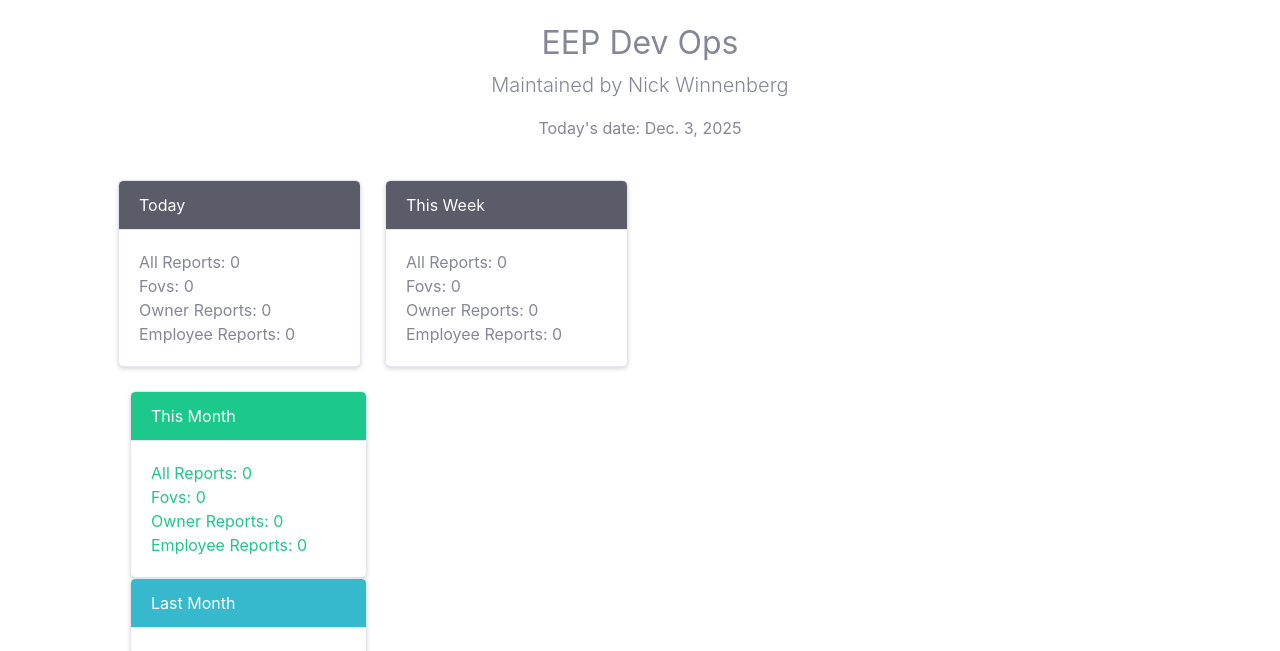
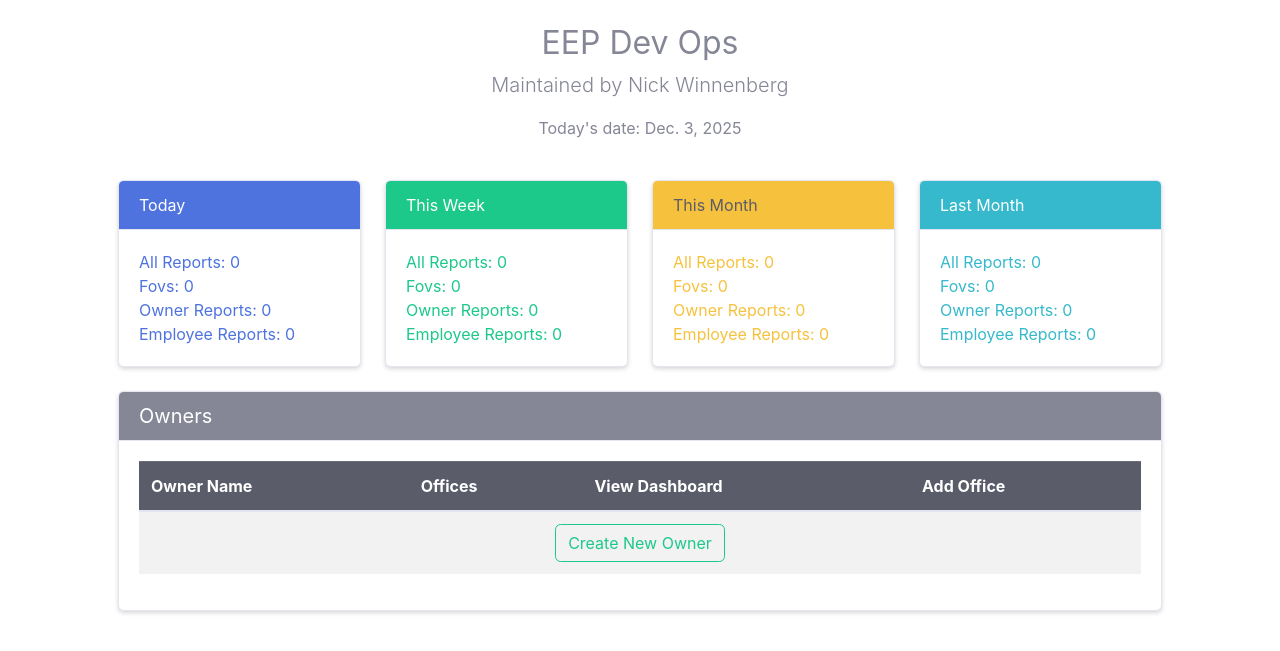
Before and after one commit to nick-winnenberg/devops, a Django app: page /home/ in a window 1280 px wide. Shown: the part 104-755 px from the top of the page. Run offline with Django 5.2, Linux system fonts and the light colour scheme; the visitor is signed in with stand-in values (Sample User, id 1); data that the repository does not hold is empty; some libraries are stand-ins or nearby versions.

Commit message:
streamlined

```diff
--- a/Desktop/devops/devops/owners/templates/owners/home.html
+++ b/Desktop/devops/devops/owners/templates/owners/home.html
@@ -13,48 +13,34 @@
 <div class="row g-4 mb-4">
     <div class="col-md-3">
         <div class="card shadow-sm">
-            <div class="card-header bg-dark text-white">Today</div>
+            <div class="card-header bg-primary text-white">Today</div>
             <div class="card-body">
-                <div class="fs-5 fw-bold">All Reports: {{ today_reports_count }}</div>
-                <div class="fs-6">Fovs: {{ today_fovs }}</div>
-                <div class="fs-6">Owner Reports: {{ today_owner_reports_count }}</div>
-                <div class="fs-6">Employee Reports: {{ today_employee_reports_count }}</div>
+                <div class="fs-5 fw-bold text-primary">All Reports: {{ today_reports_count }}</div>
+                <div class="fs-6 text-primary">Fovs: {{ today_fovs }}</div>
+                <div class="fs-6 text-primary">Owner Reports: {{ today_owner_reports_count }}</div>
+                <div class="fs-6 text-primary">Employee Reports: {{ today_employee_reports_count }}</div>
             </div>
         </div>
     </div>
     <div class="col-md-3">
         <div class="card shadow-sm">
-            <div class="card-header bg-dark text-white">This Week</div>
+            <div class="card-header bg-success text-white">This Week</div>
             <div class="card-body">
-                <div class="fs-5 fw-bold">All Reports: {{ this_week_number_reports_count }}</div>
-                <div class="fs-6">Fovs: {{ this_week_number_fov_counts }}</div>
-                <div class="fs-6">Owner Reports: {{ this_week_owner_reports_count }}</div>
-                <div class="fs-6">Employee Reports: {{ this_week_employee_reports_count }}</div>
+                <div class="fs-5 fw-bold text-success">All Reports: {{ this_week_number_reports_count }}</div>
+                <div class="fs-6 text-success">Fovs: {{ this_week_number_fov_counts }}</div>
+                <div class="fs-6 text-success">Owner Reports: {{ this_week_owner_reports_count }}</div>
+                <div class="fs-6 text-success">Employee Reports: {{ this_week_employee_reports_count }}</div>
             </div>
         </div>
     </div>
-    <!--
     <div class="col-md-3">
         <div class="card shadow-sm">
-            <div class="card-header bg-primary text-white">Last Week</div>
+            <div class="card-header bg-warning text-dark">This Month</div>
             <div class="card-body">
-                <div class="fs-5 fw-bold text-primary">All Reports: {{ last_week_number_reports_count }}</div>
-                <div class="fs-6 text-primary">Fovs: {{ last_week_number_fov_counts }}</div>
-                <div class="fs-6 text-primary">Owner Reports: {{ last_week_owner_reports_count }}</div>
-                <div class="fs-6 text-primary">Employee Reports: {{ last_week_employee_reports_count }}</div>
-            </div>
-        </div>
-    </div>
-    -->
-</div>
-<div class="col-md-3">
-    <div class="card shadow-sm">
-        <div class="card-header bg-success text-white">This Month</div>
-        <div class="card-body">
-            <div class="fs-5 fw-bold text-success">All Reports: {{ this_month_number_reports_count }}</div>
-            <div class="fs-6 text-success">Fovs: {{ this_month_number_fov_counts }}</div>
-            <div class="fs-6 text-success">Owner Reports: {{ this_month_owner_reports_count }}</div>
-            <div class="fs-6 text-success">Employee Reports: {{ this_month_employee_reports_count }}</div>
+                <div class="fs-5 fw-bold text-warning">All Reports: {{ this_month_number_reports_count }}</div>
+                <div class="fs-6 text-warning">Fovs: {{ this_month_number_fov_counts }}</div>
+                <div class="fs-6 text-warning">Owner Reports: {{ this_month_owner_reports_count }}</div>
+                <div class="fs-6 text-warning">Employee Reports: {{ this_month_employee_reports_count }}</div>
             </div>
         </div>
     </div>
@@ -66,6 +52,7 @@
                 <div class="fs-6 text-info">Fovs: {{ last_month_number_fov_counts }}</div>
                 <div class="fs-6 text-info">Owner Reports: {{ last_month_owner_reports_count }}</div>
                 <div class="fs-6 text-info">Employee Reports: {{ last_month_employee_reports_count }}</div>
+            </div>
         </div>
     </div>
 </div>
```
Lines whose indentation alone changed are shown as unchanged.
